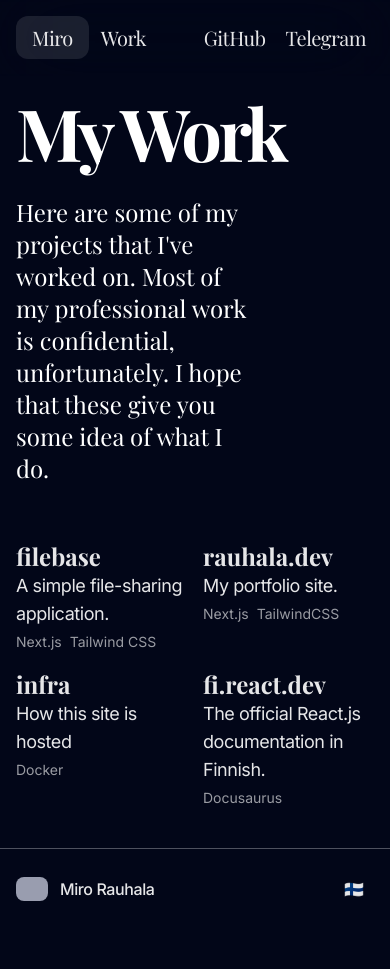
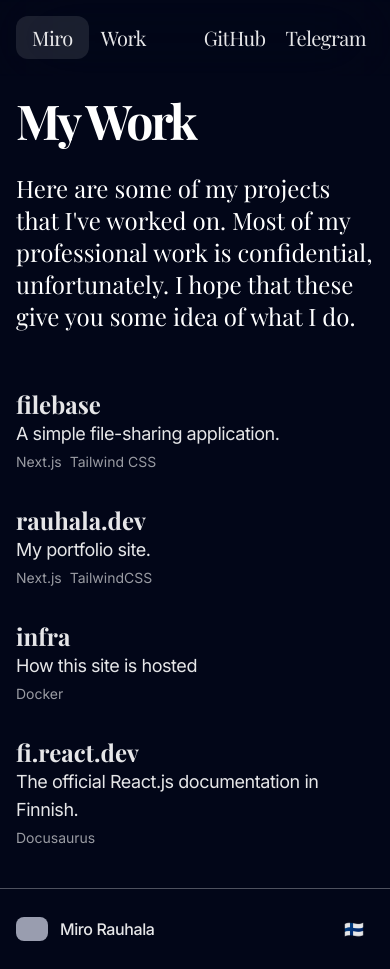
Before and after one commit to mirorauhala/rauhala.dev, a Next.js app: page /work in a window 390 px wide. Before the commit the page ends 929 px from the top, so only its background shows below. Built offline with nearby package versions, Linux system fonts and the light colour scheme; grey boxes are pictures that could not be loaded; a web font is replaced by a local one.

Commit message:
better mobile support

```diff
--- a/app/page.tsx
+++ b/app/page.tsx
@@ -6,16 +6,16 @@ export default function Index() {
     <>
       <Nav />
       <div className="flex h-full flex-col items-stretch justify-between gap-y-2 pt-20">
-        <div className="flex items-center justify-center md:h-full">
+        <div className="flex h-full items-center justify-center">
           <header className="mx-auto max-w-(--breakpoint-2xl) px-4">
-            <h1 className="text-pretty to-100% bg-clip-text pb-8 font-serif text-5xl font-bold tracking-tighter text-[#79262F] md:text-7xl lg:text-9xl">
+            <h1 className="pb-8 font-serif text-5xl font-bold tracking-tighter text-pretty text-[#79262F] md:text-7xl lg:text-9xl">
               Focused on crafting <br />
               <span className="text-wheat text-red-500">
                 digital experiences
               </span>{" "}
               people love to use.
             </h1>
-            <p className="pb-8 pt-6 font-serif text-xl tracking-tighter md:text-3xl lg:text-4xl">
+            <p className="pb-8 font-serif text-2xl tracking-tighter md:pt-6 md:text-3xl lg:text-4xl">
               Hi there 👋, I&rsquo;m Miro. Currently helping clients build
               better software as a full-stack developer at Futurice. If
               you&rsquo;re interested in my work, see some of my personal
--- a/app/projects.tsx
+++ b/app/projects.tsx
@@ -29,7 +29,7 @@ const Projects = async () => {
   ];
 
   return (
-    <ol className="grid auto-cols-min grid-cols-2 gap-4 py-4 pt-12">
+    <ol className="grid auto-cols-min grid-cols-1 gap-y-8 py-4 pt-12 md:grid-cols-2 md:gap-4">
       {projects.map((project) => (
         <li key={project.title}>
           <h5 className="font-serif text-2xl font-bold">
--- a/app/work/page.tsx
+++ b/app/work/page.tsx
@@ -8,11 +8,11 @@ export default function Work() {
       <Nav />
 
       <main className="mx-auto max-w-(--breakpoint-2xl) border-white/20 px-4 py-6 pt-24">
-        <h2 className="mb-5 font-serif text-7xl font-bold tracking-tighter text-white">
+        <h2 className="mb-5 font-serif text-5xl font-bold tracking-tighter text-white md:text-7xl">
           My Work
         </h2>
 
-        <p className="w-2/3 py-2 font-serif text-2xl text-white">
+        <p className="py-2 font-serif text-2xl text-white md:w-2/3">
           Here are some of my projects that I&#39;ve worked on. Most of my
           professional work is confidential, unfortunately. I hope that these
           give you some idea of what I do.
```
